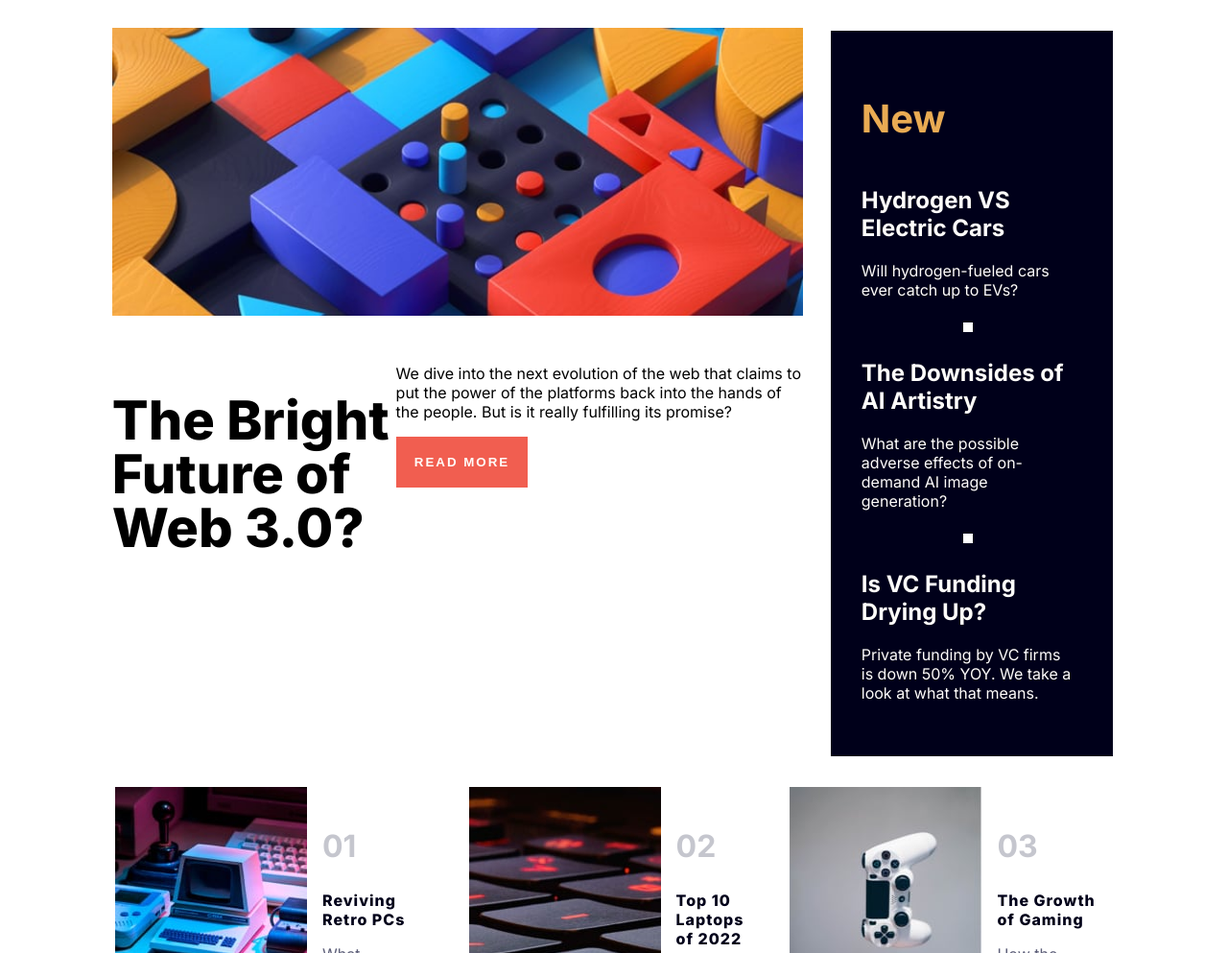
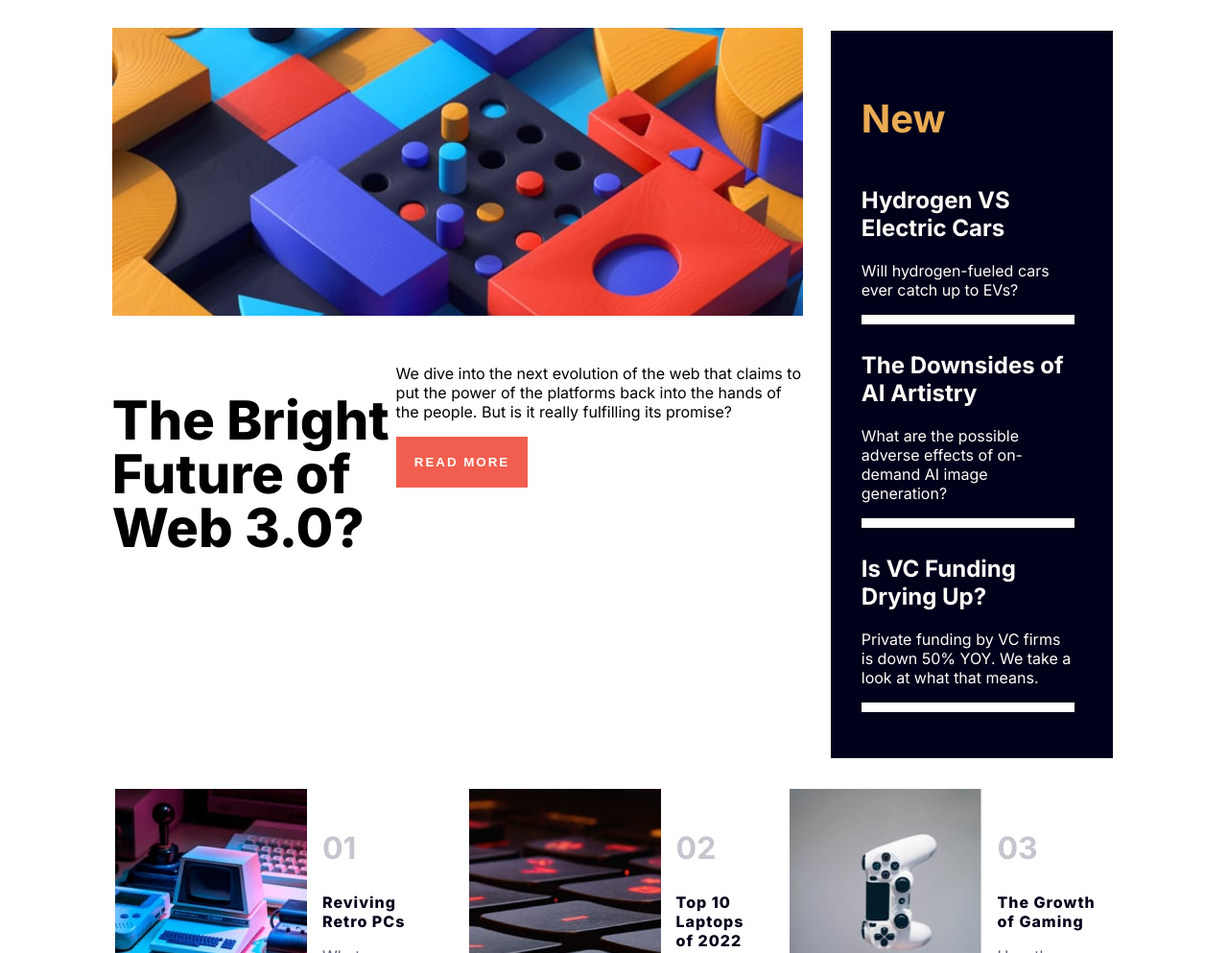
Before and after one commit to andressalazar08/Frontend_Mentor_project_5, a plain HTML site: page index.html in a window 1280 px wide. Shown: the part 107-1100 px from the top of the page at 96% size. Drawn offline with Linux system fonts and the light colour scheme.

Commit message:
linea hr arreglada

```diff
--- a/index.html
+++ b/index.html
@@ -68,20 +68,21 @@
       <div>
         <h2>Hydrogen VS Electric Cars</h2>
         <p>Will hydrogen-fueled cars ever catch up to EVs?</p>
-
+        <hr></hr>
       </div>
 
-      <hr>
+
       <div>
         <h2>The Downsides of AI Artistry</h2>
         <p>What are the possible adverse effects of on-demand AI image generation?</p>
+        <hr></hr>
       </div>
 
-      <hr class="linea">
+
       <div>
         <h2>Is VC Funding Drying Up?</h2>
         <p>Private funding by VC firms is down 50% YOY. We take a look at what that means.</p>
-
+        <hr></hr>
       </div>
 
 
```
